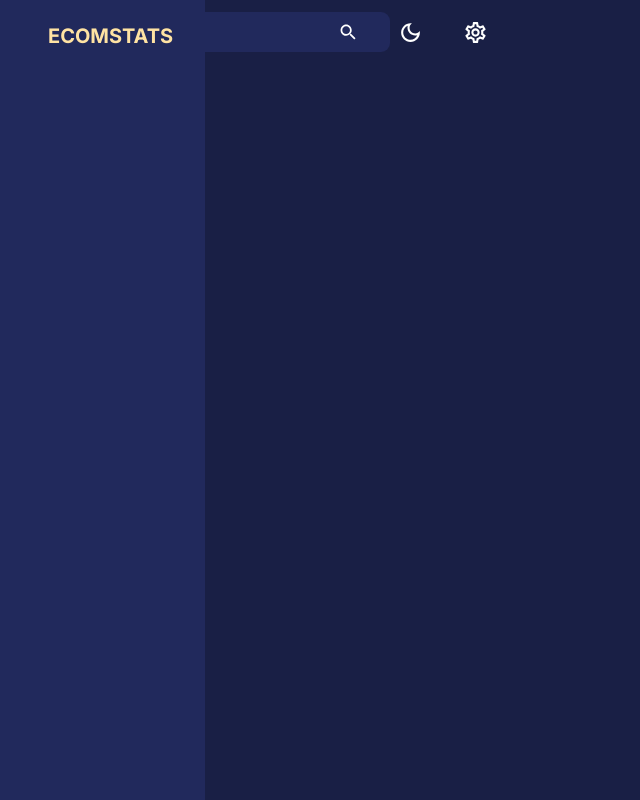
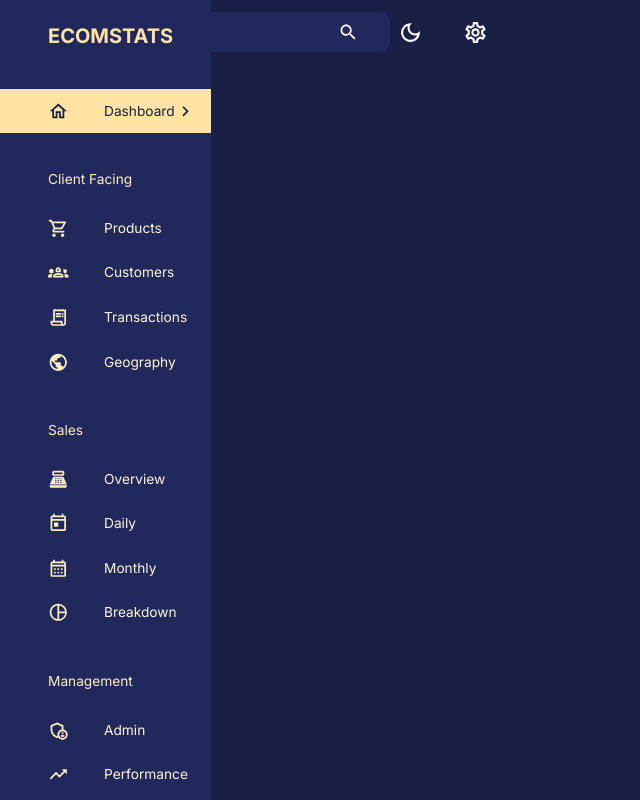
Before and after one commit to dialite/ECOMSTATS, a React (Create React App) app in the folder client/: page /dashboard in a window 1280 px wide. Shown: the whole page, without its empty margins (0-640 px from the left). Built offline with nearby package versions, Linux system fonts and the light colour scheme; a web font is replaced by a local one.

Commit message:
Create an array for all the sidebar objects and set the route for each page

```diff
--- a/client/src/components/Sidebar.jsx
+++ b/client/src/components/Sidebar.jsx
@@ -32,6 +32,65 @@
 import { useLocation, useNavigate } from "react-router-dom";
 import FlexBetween from "./FlexBetween";
 import profileImage from "assets/profile.jpeg";
+
+const navItems = [
+  {
+    text: "Dashboard",
+    icon: <HomeOutlined />,
+  },
+  {
+    text: "Client Facing",
+    icon: null,
+  },
+  {
+    text: "Products",
+    icon: <ShoppingCartOutlined />,
+  },
+  {
+    text: "Customers",
+    icon: <Groups2Outlined />,
+  },
+  {
+    text: "Transactions",
+    icon: <ReceiptLongOutlined />,
+  },
+  {
+    text: "Geography",
+    icon: <PublicOutlined />,
+  },
+  {
+    text: "Sales",
+    icon: null,
+  },
+  {
+    text: "Overview",
+    icon: <PointOfSaleOutlined />,
+  },
+  {
+    text: "Daily",
+    icon: <TodayOutlined />,
+  },
+  {
+    text: "Monthly",
+    icon: <CalendarMonthOutlined />,
+  },
+  {
+    text: "Breakdown",
+    icon: <PieChartOutlined />,
+  },
+  {
+    text: "Management",
+    icon: null,
+  },
+  {
+    text: "Admin",
+    icon: <AdminPanelSettingsOutlined />,
+  },
+  {
+    text: "Performance",
+    icon: <TrendingUpOutlined />,
+  },
+];
 
 const Sidebar = ({
   isNonMobile,
@@ -82,6 +141,55 @@
                 )}
               </FlexBetween>
             </Box>
+            <List>
+              {navItems.map(({ text, icon }) => {
+                if (!icon) {
+                  return (
+                    <Typography key={text} sx={{ m: "2.25rem 0 1rem 3rem" }}>
+                      {text}
+                    </Typography>
+                  );
+                }
+                const lcText = text.toLowerCase();
+
+                return (
+                  <ListItem key={text} disablePadding>
+                    <ListItemButton
+                      onClick={() => {
+                        navigate(`/${lcText}`);
+                        setActive(lcText);
+                      }}
+                      sx={{
+                        backgroundColor:
+                          active === lcText
+                            ? theme.palette.secondary[300]
+                            : "transparent",
+                        color:
+                          active === lcText
+                            ? theme.palette.primary[600]
+                            : theme.palette.secondary[100],
+                      }}
+                    >
+                      <ListItemIcon
+                        sx={{
+                          ml: "2rem",
+                          color:
+                            active === lcText
+                              ? theme.palette.primary[600]
+                              : theme.palette.secondary[200],
+                        }}
+                      >
+                        {icon}
+                      </ListItemIcon>
+                      <ListItemText primary={text} />
+                      {active === lcText && (
+                        <ChevronRightOutlined sx={{ ml: "auto" }} />
+                      )}
+                    </ListItemButton>
+                  </ListItem>
+                );
+              })}
+            </List>
           </Box>
         </Drawer>
       )}
```
